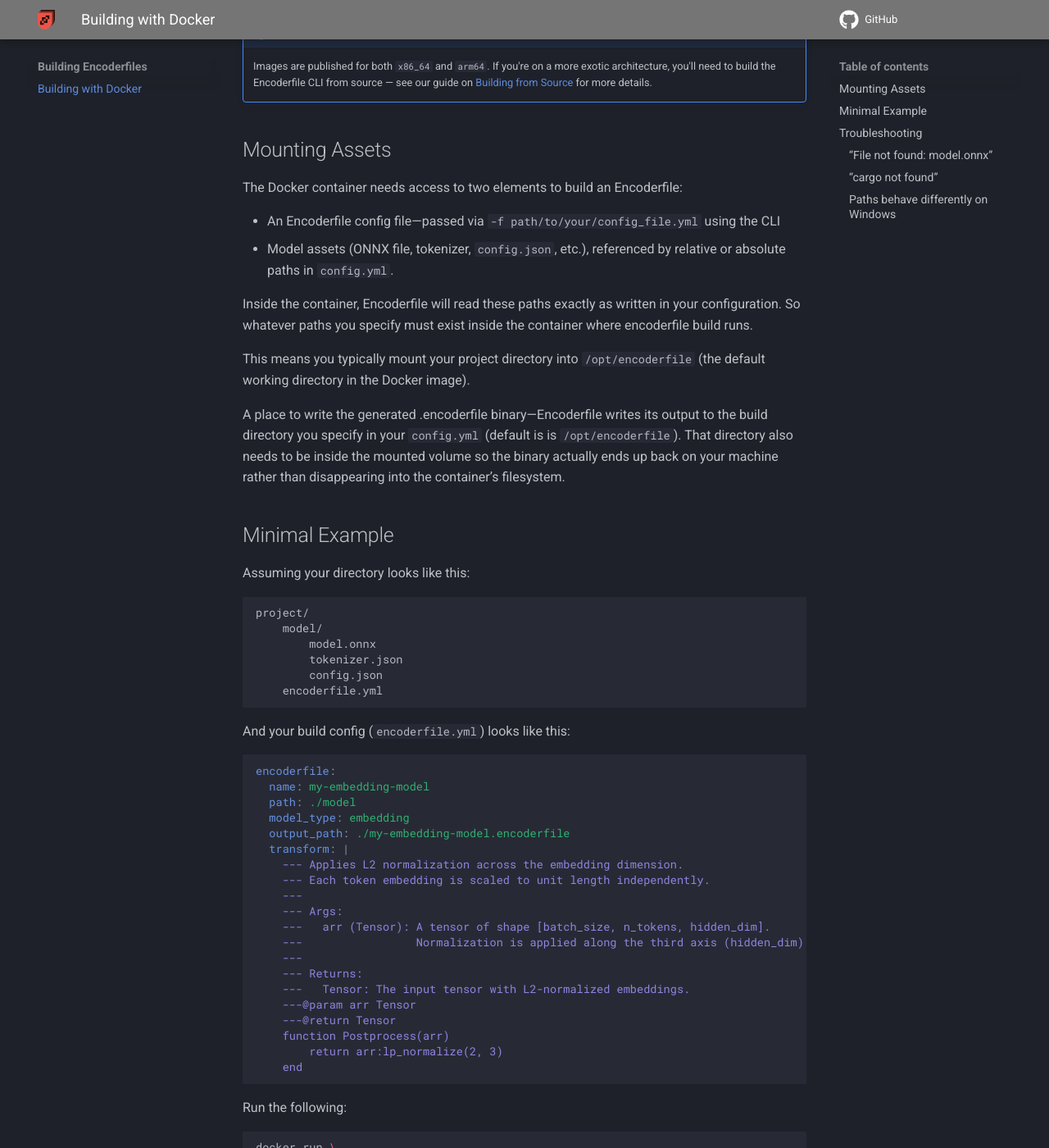
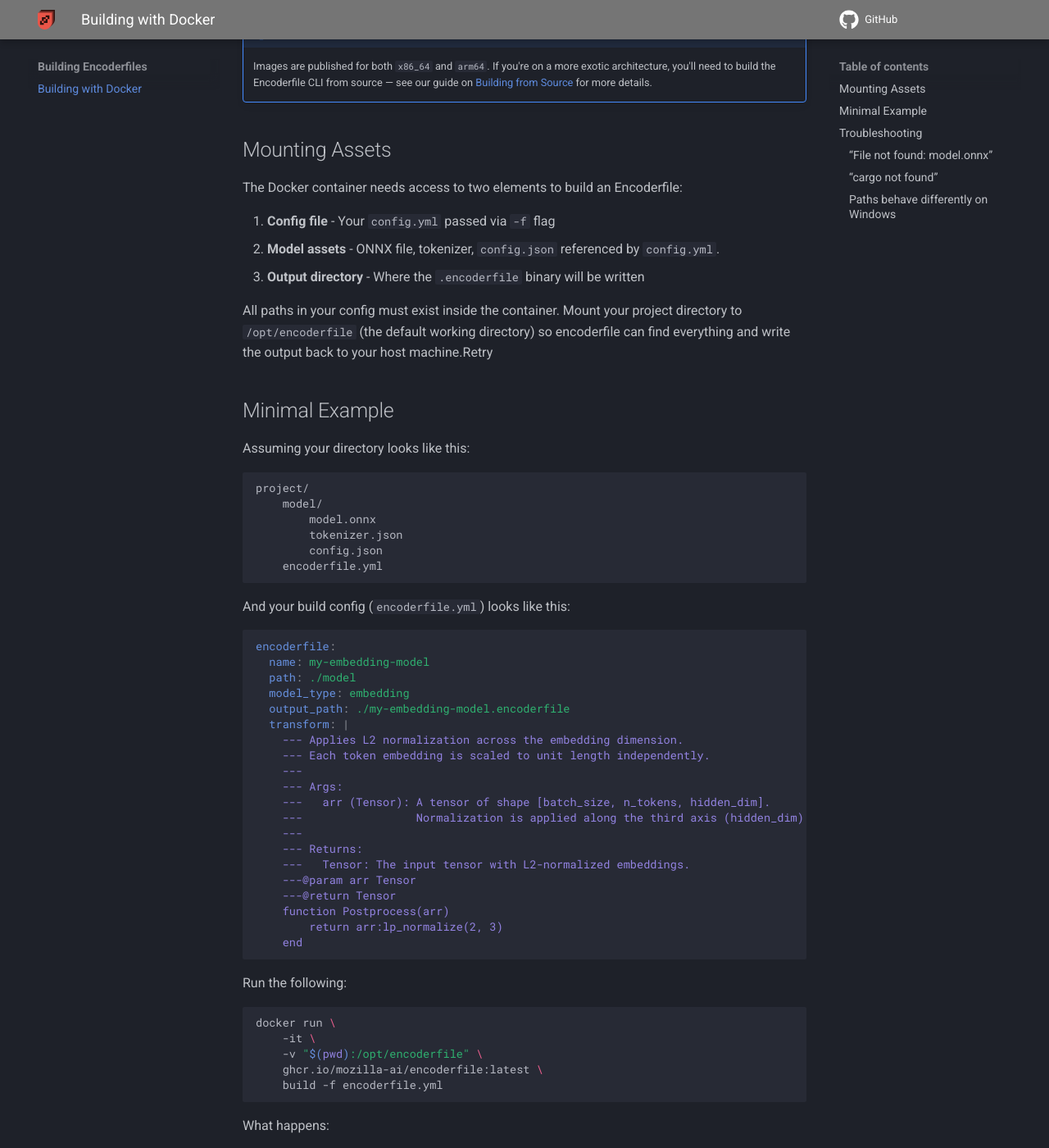
Before and after one commit to mozilla-ai/encoderfile, an MkDocs documentation site: the page built from docs/building_encoderfiles/docker.md, in a window 1280 px wide and 1400 px high, scrolled down 443 px. Shown: the whole window at 82% size. Built offline with MkDocs 1.6.1 and Material for MkDocs 9.7.7, drawn with Linux system fonts in a browser that asks for light colours; comment, search, counter and statistics services are not loaded; some of the changed text lies outside the part shown.

Commit message:
DevRel updates

```diff
--- a/docs/building_encoderfiles/docker.md
+++ b/docs/building_encoderfiles/docker.md
@@ -17,14 +17,11 @@ docker pull ghcr.io/mozilla-ai/encoderfile:latest
 
 The Docker container needs access to two elements to build an Encoderfile:
 
-- An Encoderfile config file—passed via `-f path/to/your/config_file.yml` using the CLI
-- Model assets (ONNX file, tokenizer, `config.json`, etc.), referenced by relative or absolute paths in `config.yml`.
+1. **Config file** - Your `config.yml` passed via `-f` flag
+2. **Model assets** - ONNX file, tokenizer,  `config.json` referenced by `config.yml`.
+3. **Output directory** - Where the `.encoderfile` binary will be written
 
-Inside the container, Encoderfile will read these paths exactly as written in your configuration. So whatever paths you specify must exist inside the container where encoderfile build runs.
-
-This means you typically mount your project directory into `/opt/encoderfile` (the default working directory in the Docker image).
-
-A place to write the generated .encoderfile binary—Encoderfile writes its output to the build directory you specify in your `config.yml` (default is is `/opt/encoderfile`). That directory also needs to be inside the mounted volume so the binary actually ends up back on your machine rather than disappearing into the container’s filesystem.
+All paths in your config must exist inside the container. Mount your project directory to `/opt/encoderfile` (the default working directory) so encoderfile can find everything and write the output back to your host machine.Retry
 
 ## Minimal Example
 
@@ -76,9 +73,9 @@ docker run \
 
 What happens:
 
-- Your current directory is mounted into the container at /opt/encoderfile.
-- Inside the container, Encoderfile sees config.yml and any model paths exactly as they appear in your project.
-- The resulting .encoderfile binary is written back into your project directory
+- Your current directory is mounted into the container at `/opt/encoderfile`.
+- Inside the container, Encoderfile sees `config.yml` and any model paths exactly as they appear in your project.
+- The resulting `.encoderfile` binary is written back into your project directory
 
 ## Troubleshooting
 
```
Also changed, not shown: docs/getting-started.md (+12 -6 lines).
